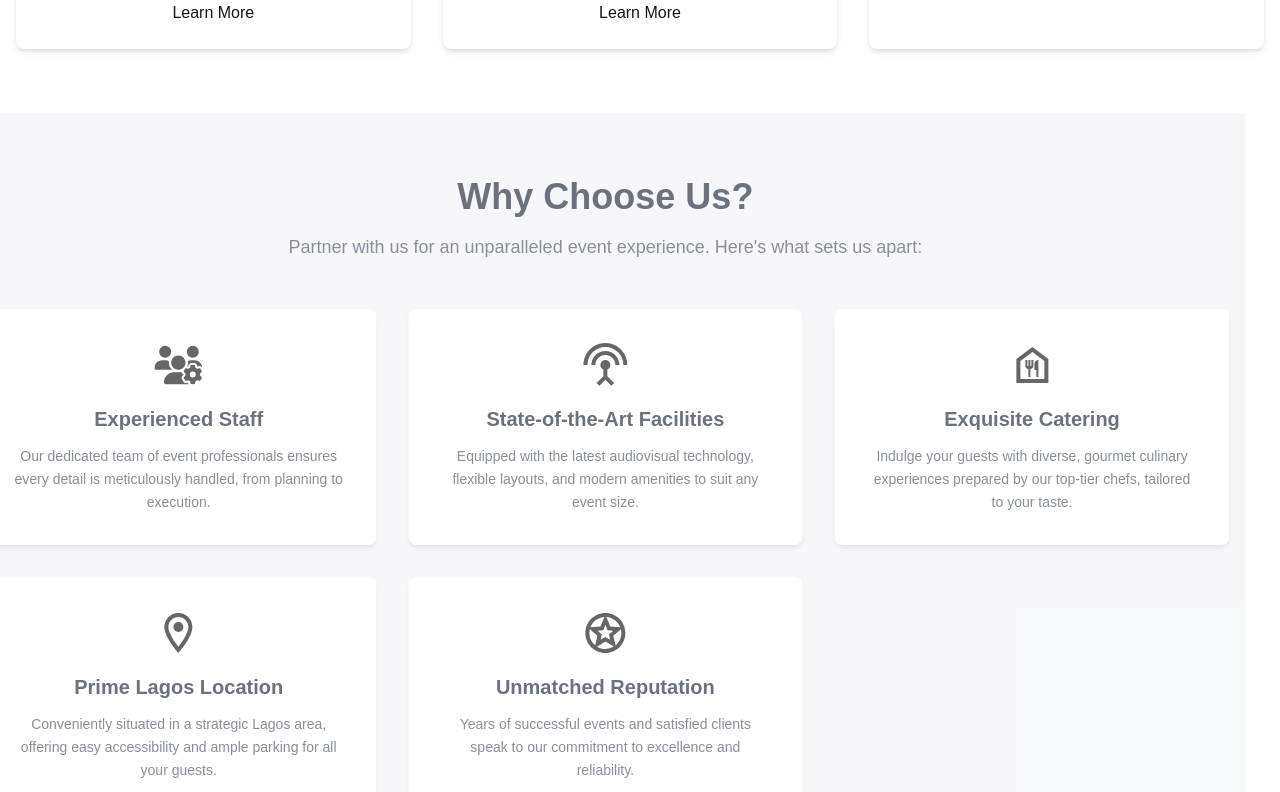
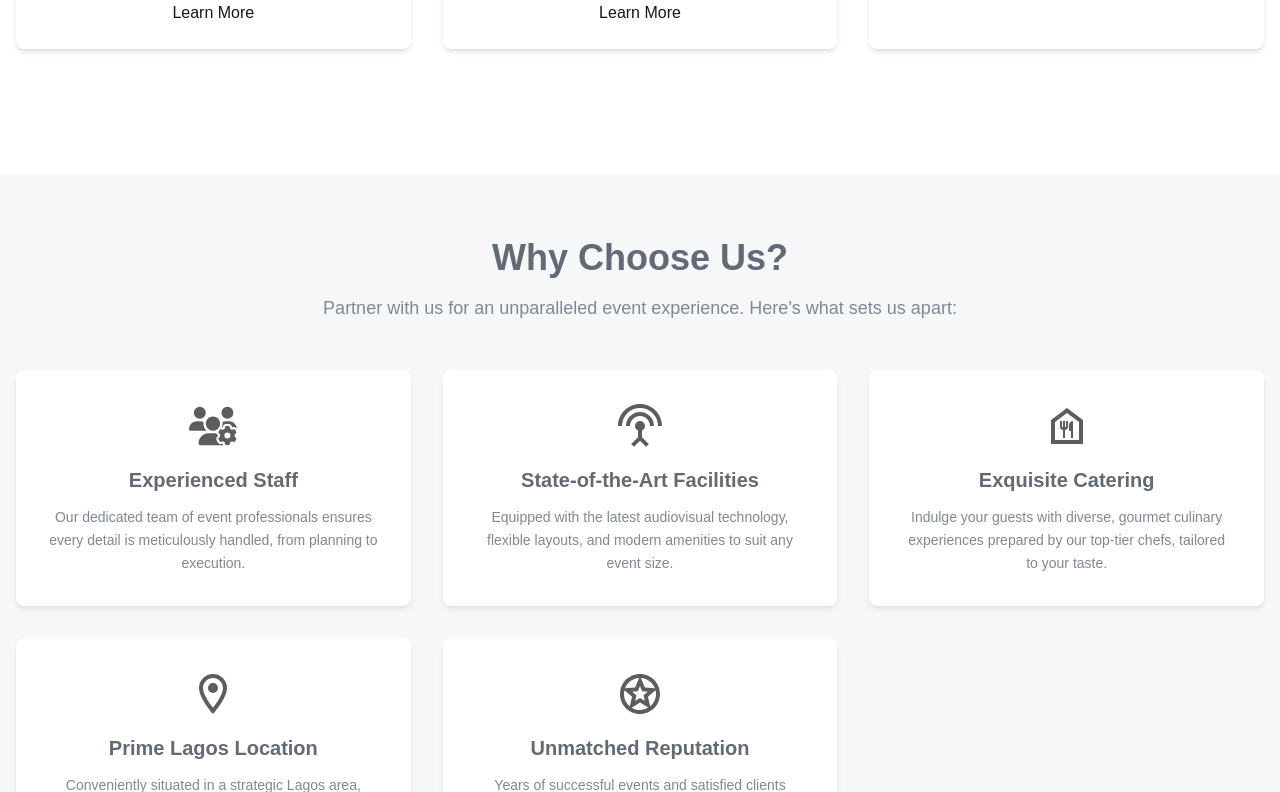
Before and after one commit to jsCoder07/capitol, a Next.js app: page / in a window 1280 px wide. Shown: the part 2188-2980 px from the top of the page. Built offline with nearby package versions, Linux system fonts and the light colour scheme.

Commit message:
Update ScrollFadeIn.jsx

```diff
--- a/src/app/components/animations/ScrollFadeIn.jsx
+++ b/src/app/components/animations/ScrollFadeIn.jsx
@@ -67,7 +67,7 @@ const x = useTransform(scrollYProgress, [0, 0.5, 0.8, 1], [-100, 0, 0, -100]); /
   return (
     <motion.div
       ref={ref}
-      style={{ opacity ,x}} // Applying both opacity and y-axis transformation
+      style={{ opacity ,y}} // Applying both opacity and y-axis transformation
     >
       {children}
     </motion.div>
```
